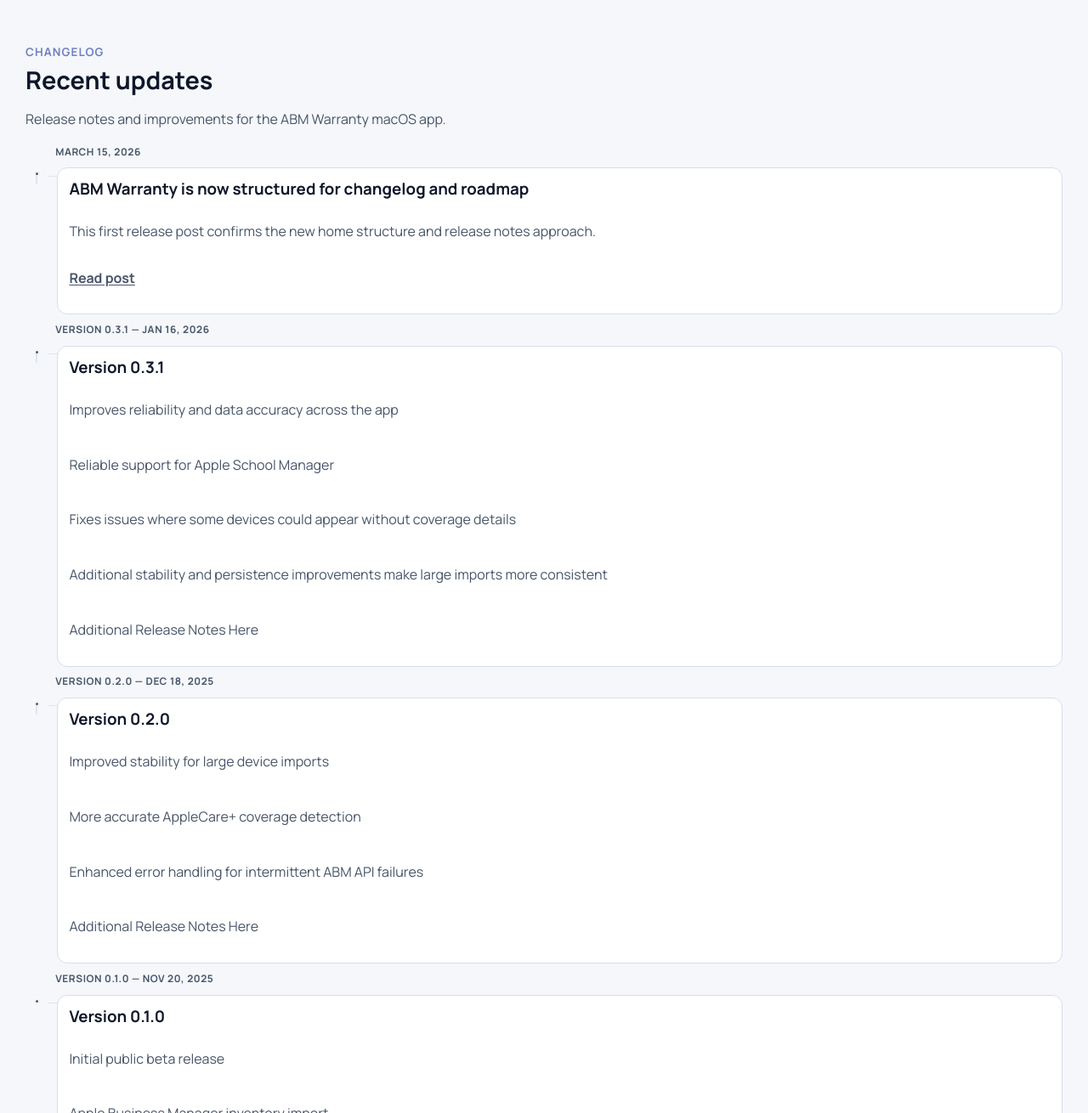
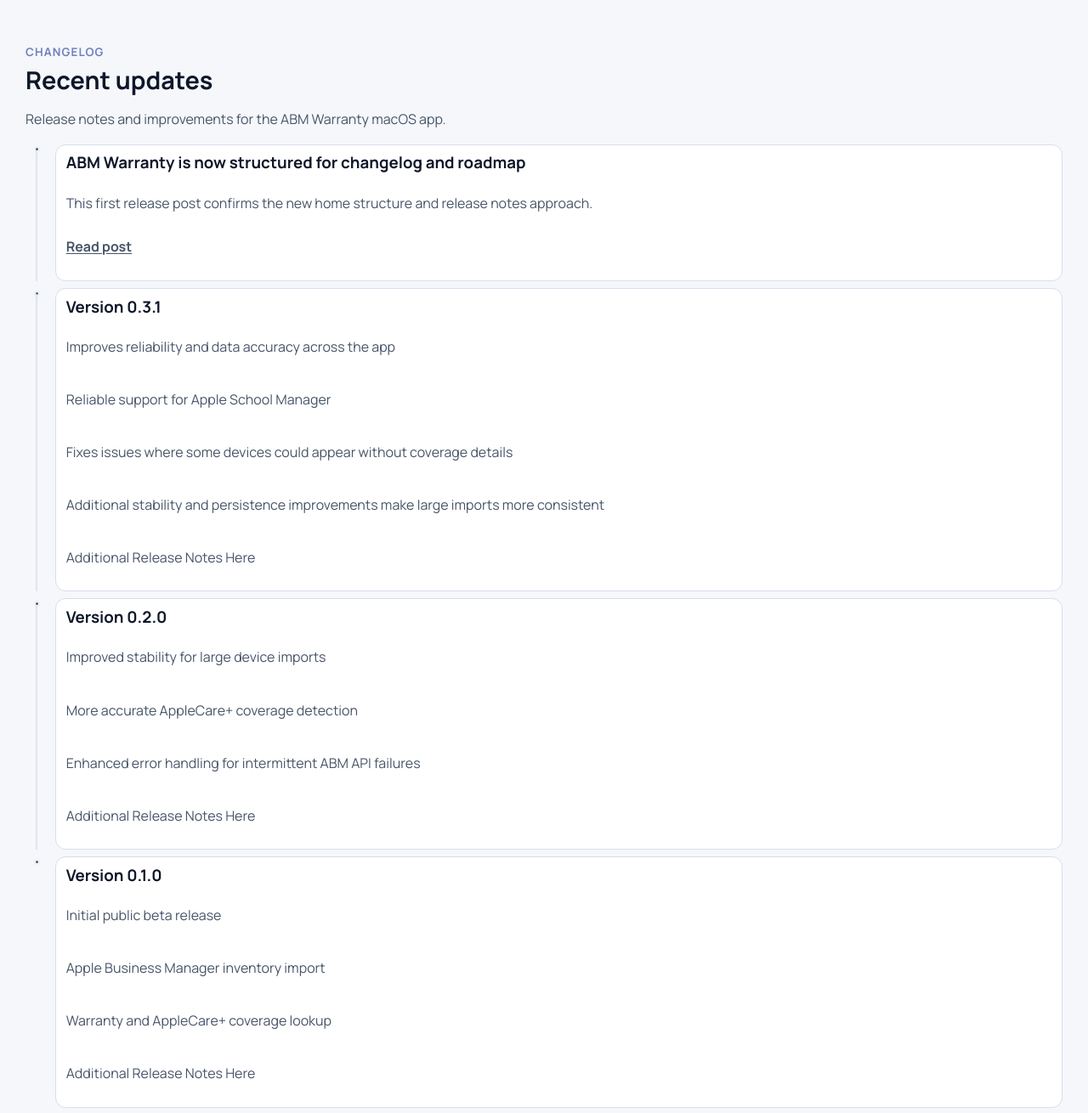
Before and after one commit to jonbrown21/abmwarranty, a Jekyll site: the page built from changelog.md, in a window 1280 px wide and 1400 px high, scrolled down 628 px, cut to the strip 90-1400 px from the top of the window. Shown: the whole strip at 85% size. Built offline with Jekyll 4.4.1, drawn with Linux system fonts in a browser that asks for light colours.

Commit message:
chore(changelog): refine timeline spacing and remove redundant date headings

```diff
--- a/_includes/sections/changelog.html
+++ b/_includes/sections/changelog.html
@@ -7,13 +7,7 @@
     <div class="changelog-timeline">
       {% assign changelog_posts = site.categories.changelog | sort: "date" | reverse %}
       {% if changelog_posts.size > 0 %}
-        {% assign last_date = "" %}
         {% for post in changelog_posts %}
-          {% assign current_date = post.date | date: "%B %d, %Y" %}
-          {% if current_date != last_date %}
-            <p class="changelog-date-heading">{{ current_date }}</p>
-          {% endif %}
-          {% assign last_date = current_date %}
           <div class="changelog-entry">
             <div class="changelog-dot-col">
               <span class="changelog-dot" aria-hidden="true"></span>
@@ -28,7 +22,6 @@
       {% endif %}
 
       {% if changelog_posts.size < 3 %}
-        <p class="changelog-date-heading">Version 0.3.1 — Jan 16, 2026</p>
         <div class="changelog-entry">
           <div class="changelog-dot-col">
             <span class="changelog-dot" aria-hidden="true"></span>
@@ -43,7 +36,6 @@
           </article>
         </div>
 
-        <p class="changelog-date-heading">Version 0.2.0 — Dec 18, 2025</p>
         <div class="changelog-entry">
           <div class="changelog-dot-col">
             <span class="changelog-dot" aria-hidden="true"></span>
@@ -57,7 +49,6 @@
           </article>
         </div>
 
-        <p class="changelog-date-heading">Version 0.1.0 — Nov 20, 2025</p>
         <div class="changelog-entry">
           <div class="changelog-dot-col">
             <span class="changelog-dot" aria-hidden="true"></span>
--- a/assets/css/main.css
+++ b/assets/css/main.css
@@ -479,19 +479,9 @@ html[data-theme='dark'] .theme-icon-light { color: #9ca9c0; opacity: 0.35; }
 .changelog-entry {
   position: relative;
   display: flex;
-  gap: 0.65rem;
-  align-items: flex-start;
-  margin-bottom: 0.55rem;
-}
-
-.changelog-entry::before {
-  content: "";
-  position: absolute;
-  left: 1.7rem;
-  top: 0.58rem;
-  width: 0.7rem;
-  height: 1px;
-  background: color-mix(in srgb, var(--border) 72%, transparent);
+  gap: 0.55rem;
+  align-items: stretch;
+  margin-bottom: 0.5rem;
 }
 
 .changelog-dot-col {
@@ -499,18 +489,19 @@ html[data-theme='dark'] .theme-icon-light { color: #9ca9c0; opacity: 0.35; }
   width: 1.65rem;
   display: flex;
   justify-content: center;
-  padding-top: 0.25rem;
+  align-items: flex-start;
+  padding-top: 0.18rem;
 }
 
 .changelog-dot-col::after {
   content: "";
   position: absolute;
-  top: 0.55rem;
+  top: 0.45rem;
   left: 50%;
   transform: translateX(-50%);
   width: 2px;
   bottom: -0.55rem;
-  height: auto;
+  height: calc(100% - 0.45rem);
   background: color-mix(in srgb, var(--border) 72%, transparent);
 }
 
@@ -528,7 +519,7 @@ html[data-theme='dark'] .theme-icon-light { color: #9ca9c0; opacity: 0.35; }
   display: inline-flex;
   align-items: center;
   justify-content: center;
-  box-shadow: 0 0 0 1px color-mix(in srgb, var(--surface) 70%, transparent);
+  box-shadow: none;
 }
 
 .changelog-dot::after {
@@ -543,10 +534,10 @@ html[data-theme='dark'] .theme-icon-light { color: #9ca9c0; opacity: 0.35; }
   flex: 1;
   display: flex;
   flex-direction: column;
-  gap: 0.45rem;
+  gap: 0.28rem;
   border: 1px solid var(--border);
   border-radius: 12px;
-  padding: 0.82rem 0.85rem;
+  padding: 0.62rem 0.72rem;
   background: var(--surface);
 }
 
```
